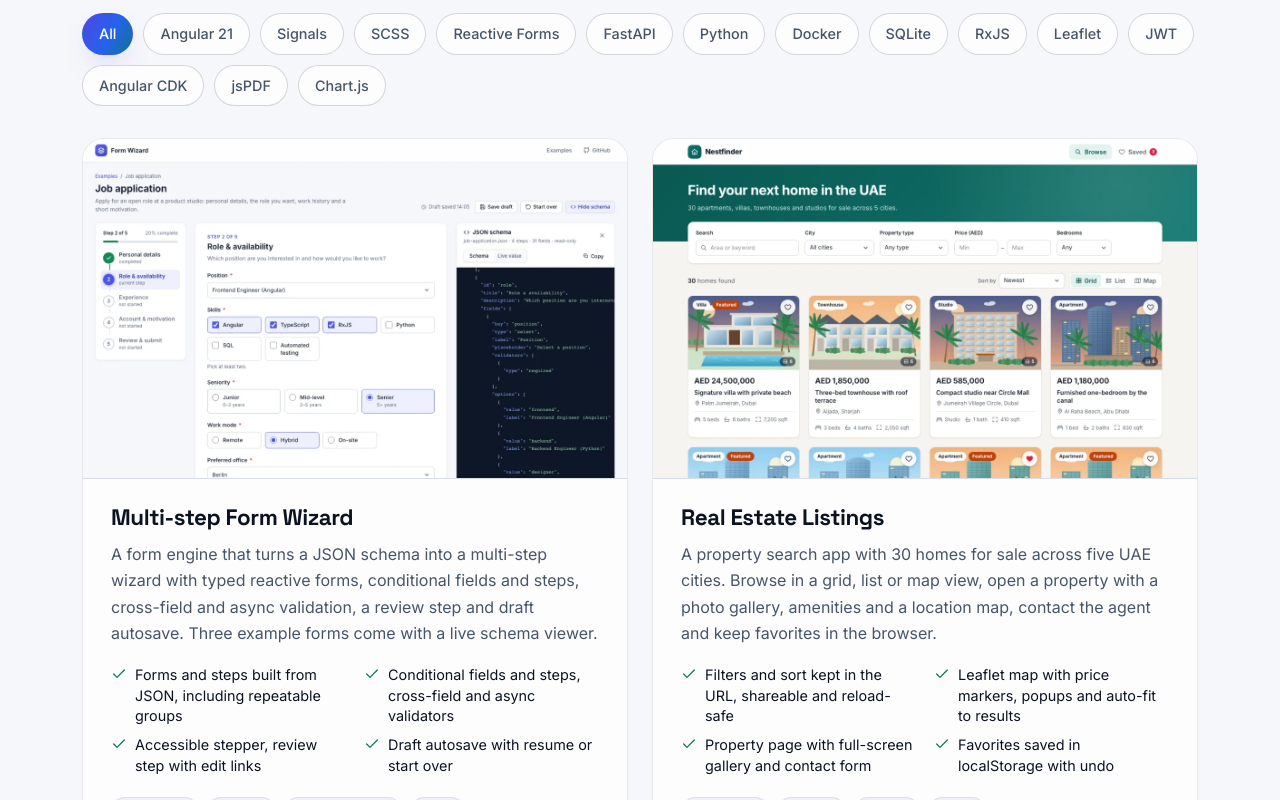
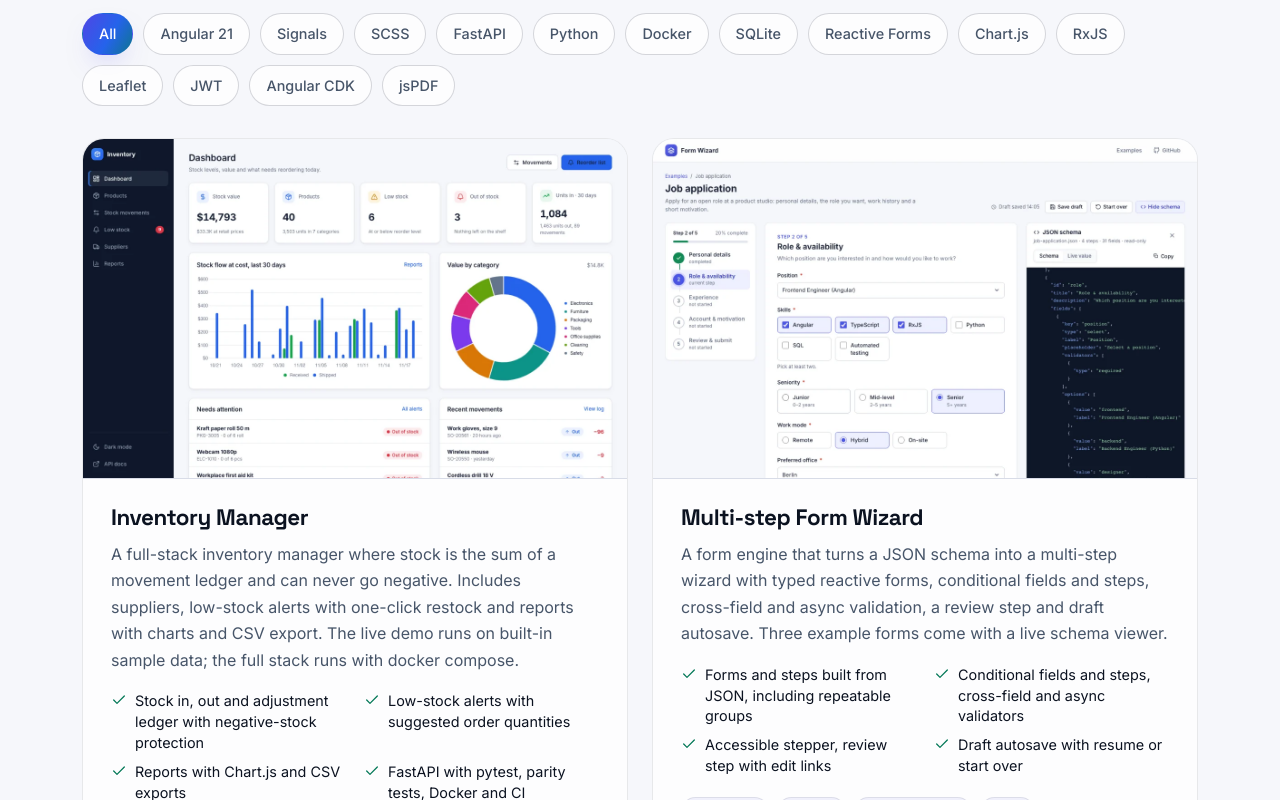
Before and after one commit to hkhodkar/hkhodkar.github.io, an Angular app: page / in a window 1280 px wide. Shown: the part 2180-2980 px from the top of the page. Built offline with nearby package versions, Linux system fonts and the light colour scheme.

Commit message:
add inventory-manager project

```diff
--- a/src/app/data/projects.ts
+++ b/src/app/data/projects.ts
@@ -20,6 +20,22 @@ export interface Project {
 }
 
 export const PROJECTS: Project[] = [
+  {
+    slug: 'inventory-manager',
+    title: 'Inventory Manager',
+    summary:
+      'A full-stack inventory manager where stock is the sum of a movement ledger and can never go negative. Includes suppliers, low-stock alerts with one-click restock and reports with charts and CSV export. The live demo runs on built-in sample data; the full stack runs with docker compose.',
+    highlights: [
+      'Stock in, out and adjustment ledger with negative-stock protection',
+      'Low-stock alerts with suggested order quantities',
+      'Reports with Chart.js and CSV exports',
+      'FastAPI with pytest, parity tests, Docker and CI',
+    ],
+    tags: ['Angular 21', 'FastAPI', 'Python', 'SQLite', 'Docker', 'Chart.js'],
+    demoUrl: 'https://hkhodkar.github.io/inventory-manager/',
+    codeUrl: 'https://github.com/hkhodkar/inventory-manager',
+    added: '2026-11-19',
+  },
   {
     slug: 'multi-step-form-wizard',
     title: 'Multi-step Form Wizard',
```
Also changed, not shown: public/projects/inventory-manager.webp (added).
